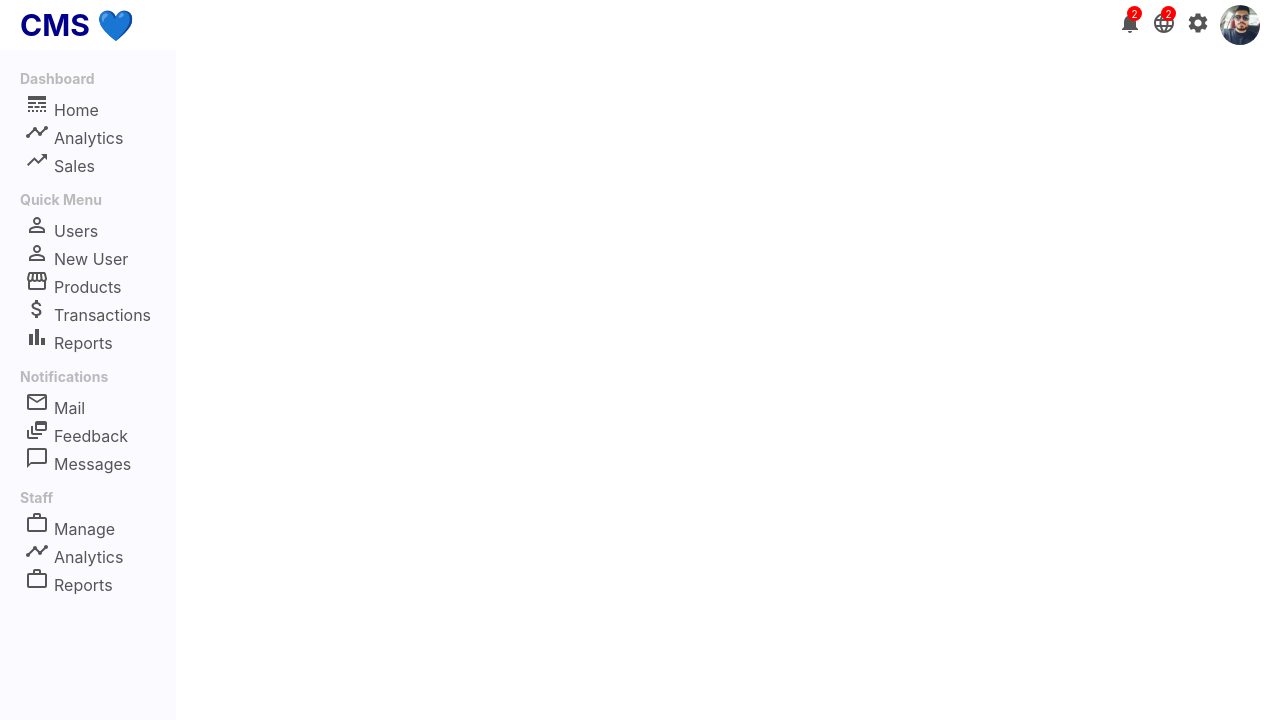
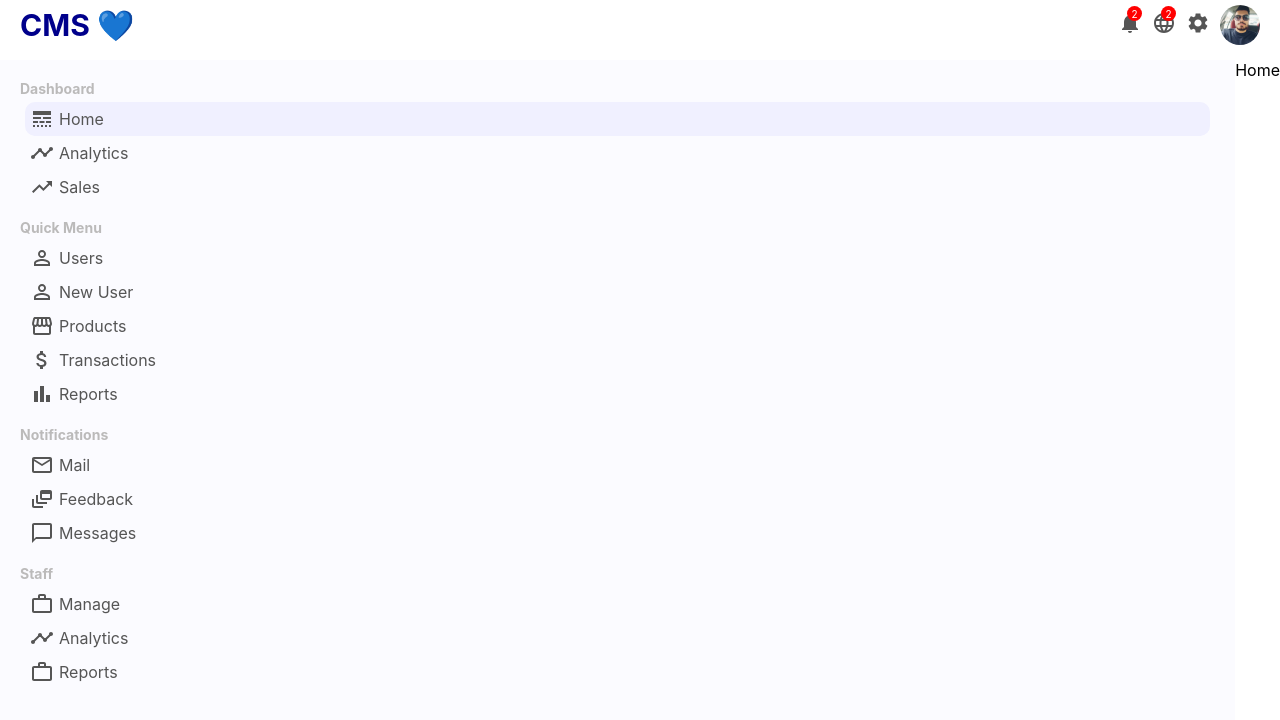
Before and after one commit to mohammadfaramarzi1/react-cms-course, a React (Create React App) app: page / in a window 1280 px wide. Shown: the top 720 px of the page. Built offline with nearby package versions, Linux system fonts and the light colour scheme.

Commit message:
style: complete styles of SideBar.css and TopBar.css

```diff
--- a/src/components/SideBar/SideBar.css
+++ b/src/components/SideBar/SideBar.css
@@ -2,7 +2,7 @@
     flex: 1;
     height: calc(100vh - 50px);
     background-color: rgb(251, 251, 255);
-    position: fixed;
+    position: sticky;
     top: 50px;
 }
 
--- a/src/components/SideBar/SideBar.jsx
+++ b/src/components/SideBar/SideBar.jsx
@@ -26,16 +26,16 @@ function SideBar() {
           <h3 className="sidebar__title">Dashboard</h3>
           <ul className="sidebar__list">
             <Link to="/" className="link">
-              <li className="sidebar__link-item active">
+              <li className="sidebar__list-item active">
                 <LineStyleIcon className="sidebar__icon" />
                 Home
               </li>
             </Link>
-            <li className="sidebar__listItem">
+            <li className="sidebar__list-item">
               <TimelineIcon className="sidebar__icon" />
               Analytics
             </li>
-            <li className="sidebar__listItem">
+            <li className="sidebar__list-item">
               <TrendingUpIcon className="sidebar__icon" />
               Sales
             </li>
@@ -47,28 +47,28 @@ function SideBar() {
           <h3 className="sidebar__title">Quick Menu</h3>
           <ul className="sidebar__list">
             <Link to="/users" className="link">
-              <li className="sidebar__listItem">
+              <li className="sidebar__list-item">
                 <PermIdentityIcon className="sidebar__icon" />
                 Users
               </li>
             </Link>
             <Link to="/newUser" className="link">
-              <li className="sidebar__listItem">
+              <li className="sidebar__list-item">
                 <PermIdentityIcon className="sidebar__icon" />
                 New User
               </li>
             </Link>
             <Link to="/products" className="link">
-              <li className="sidebar__listItem">
+              <li className="sidebar__list-item">
                 <StorefrontIcon className="sidebar__icon" />
                 Products
               </li>
             </Link>
-            <li className="sidebar__listItem">
+            <li className="sidebar__list-item">
               <AttachMoneyIcon className="sidebar__icon" />
               Transactions
             </li>
-            <li className="sidebar__listItem">
+            <li className="sidebar__list-item">
               <BarChartIcon className="sidebar__icon" />
               Reports
             </li>
@@ -79,15 +79,15 @@ function SideBar() {
         <div className="sidebar__menu">
           <h3 className="sidebar__title">Notifications</h3>
           <ul className="sidebar__list">
-            <li className="sidebar__listItem">
+            <li className="sidebar__list-item">
               <MailOutlineIcon className="sidebar__icon" />
               Mail
             </li>
-            <li className="sidebar__listItem">
+            <li className="sidebar__list-item">
               <DynamicFeedIcon className="sidebar__icon" />
               Feedback
             </li>
-            <li className="sidebar__listItem">
+            <li className="sidebar__list-item">
               <ChatBubbleOutlineIcon className="sidebar__icon" />
               Messages
             </li>
@@ -98,15 +98,15 @@ function SideBar() {
         <div className="sidebar__menu">
           <h3 className="sidebar__title">Staff</h3>
           <ul className="sidebar__list">
-            <li className="sidebar__listItem">
+            <li className="sidebar__list-item">
               <WorkOutlineIcon className="sidebar__icon" />
               Manage
             </li>
-            <li className="sidebar__listItem">
+            <li className="sidebar__list-item">
               <TimelineIcon className="sidebar__icon" />
               Analytics
             </li>
-            <li className="sidebar__listItem">
+            <li className="sidebar__list-item">
               <ReportIcon className="sidebar__icon" />
               Reports
             </li>
--- a/src/components/TopBar/TopBar.css
+++ b/src/components/TopBar/TopBar.css
@@ -2,7 +2,7 @@
     width: 100%;
     height: 50px;
     background-color: #fff;
-    position: fixed;
+    position: sticky;
     top: 0;
     z-index: 999;
 }
```
